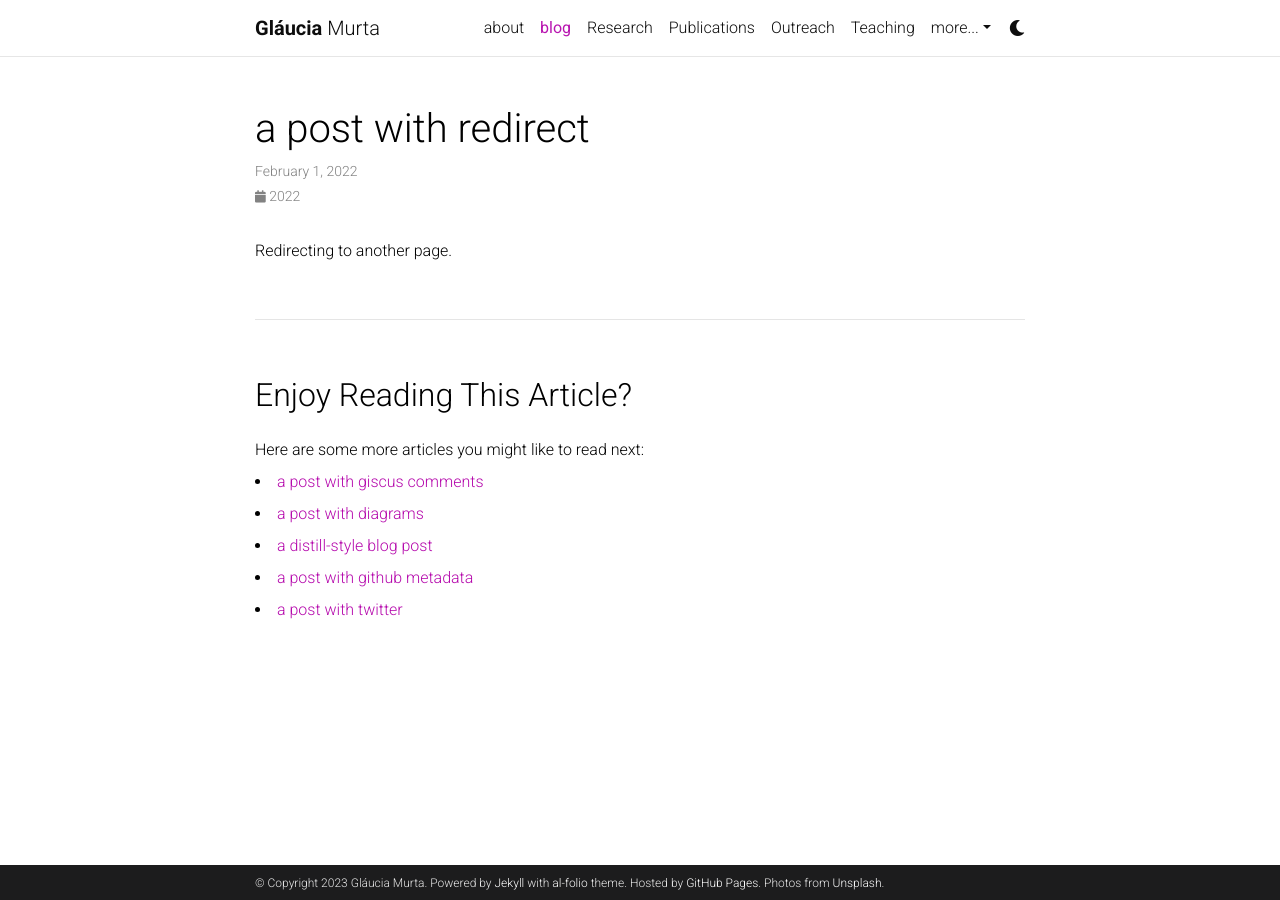
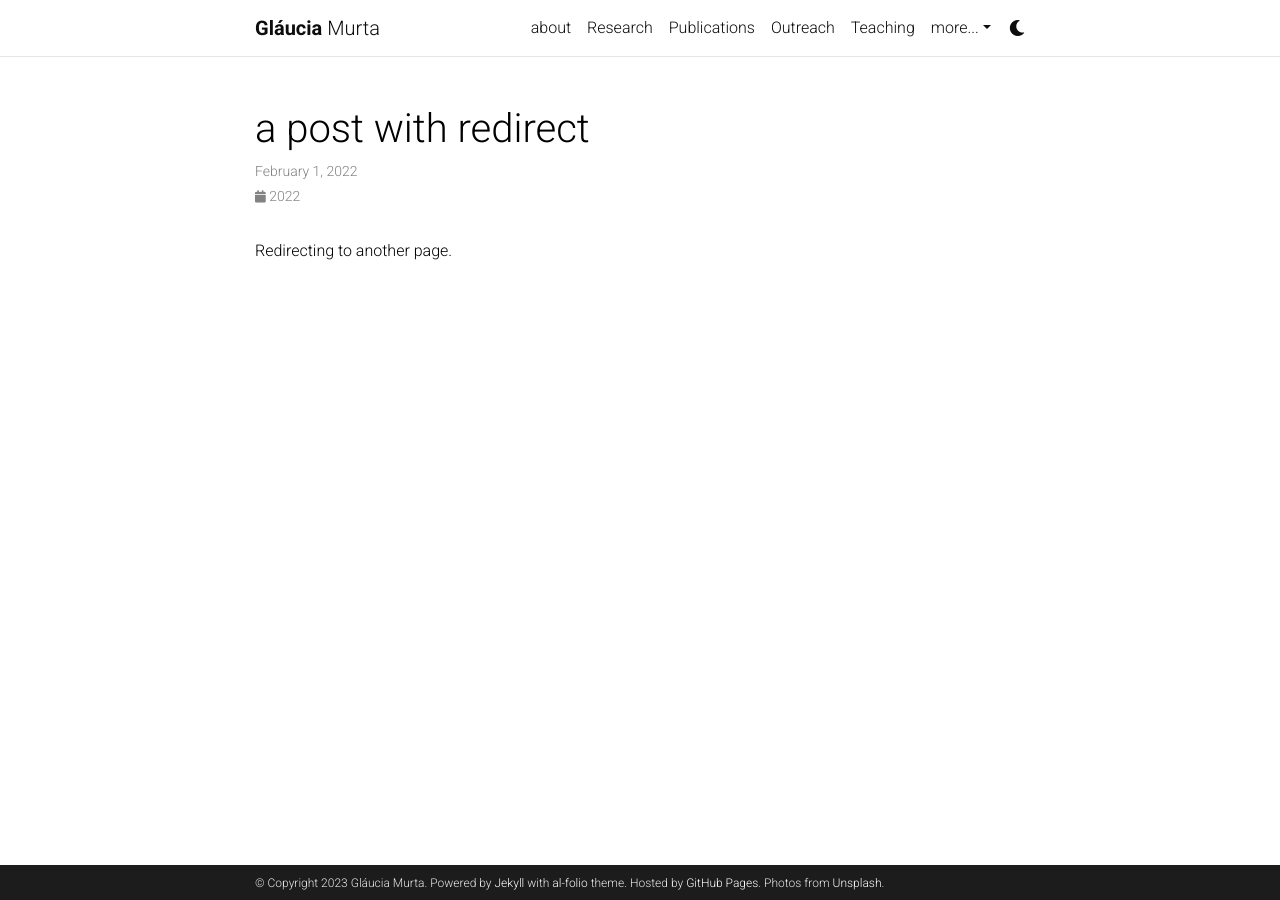
Before and after one commit to glauciamg/glauciamg.github.io, a Jekyll site: the page built from _posts/2022-02-01-redirect.md, in a window 1280 px wide. Built offline with Jekyll 4.4.1, drawn with Linux system fonts in a browser that asks for light colours; comment, search, counter and statistics services are not loaded; a style sheet for code colours, icons or effects is not loaded.

Commit message:
Update _config.yml

```diff
--- a/_config.yml
+++ b/_config.yml
@@ -115,17 +115,17 @@
 # Blog
 # -----------------------------------------------------------------------------
 
-blog_name: al-folio # blog_name will be displayed in your blog page
-blog_nav_title: blog # your blog must have a title for it to be displayed in the nav bar
+blog_name:  # blog_name will be displayed in your blog page
+blog_nav_title:  # your blog must have a title for it to be displayed in the nav bar
 blog_description: a simple whitespace theme for academics
 permalink: /blog/:year/:title/
 
 # Pagination
 pagination:
-  enabled: true
+  enabled: false
 
 related_blog_posts:
-  enabled: true
+  enabled: false
   max_related: 5
 
 # Giscus comments (RECOMMENDED)
```
